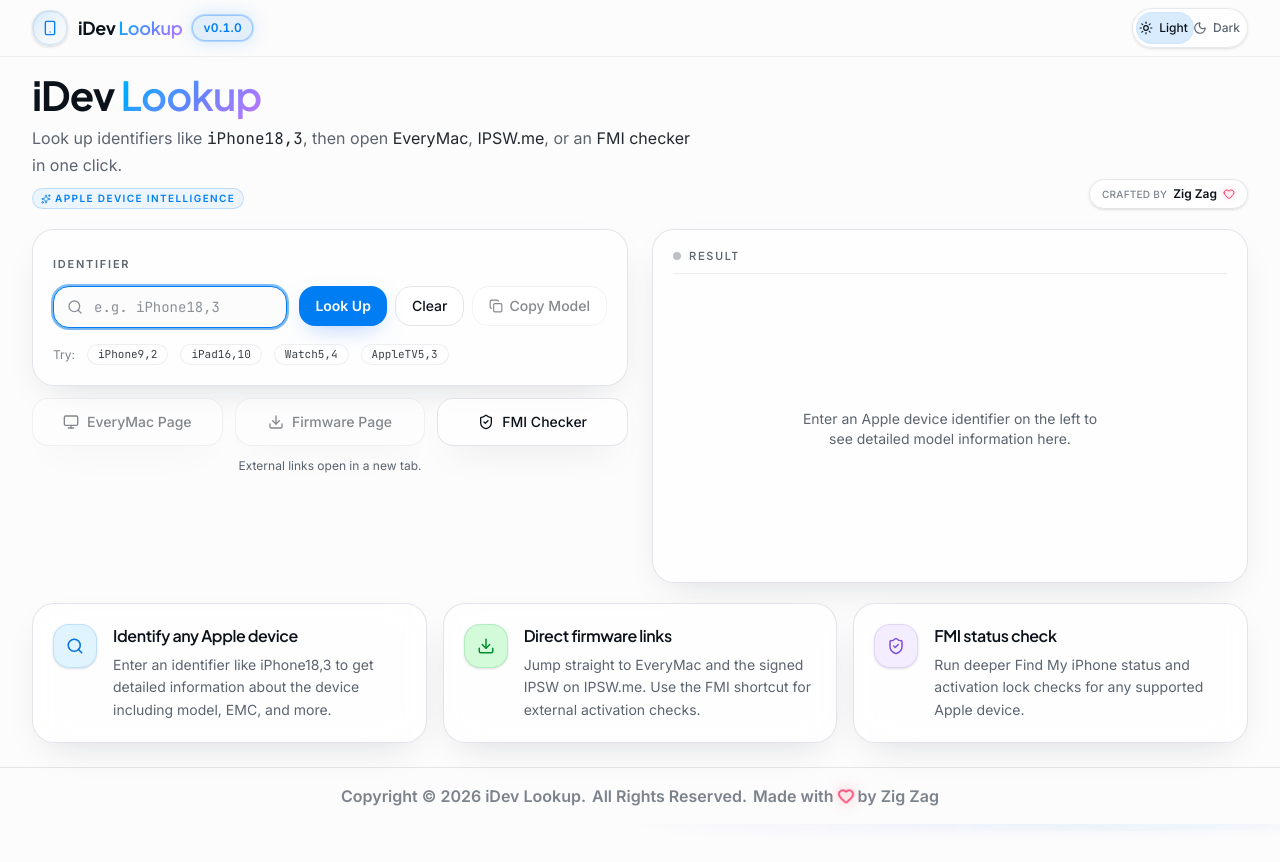
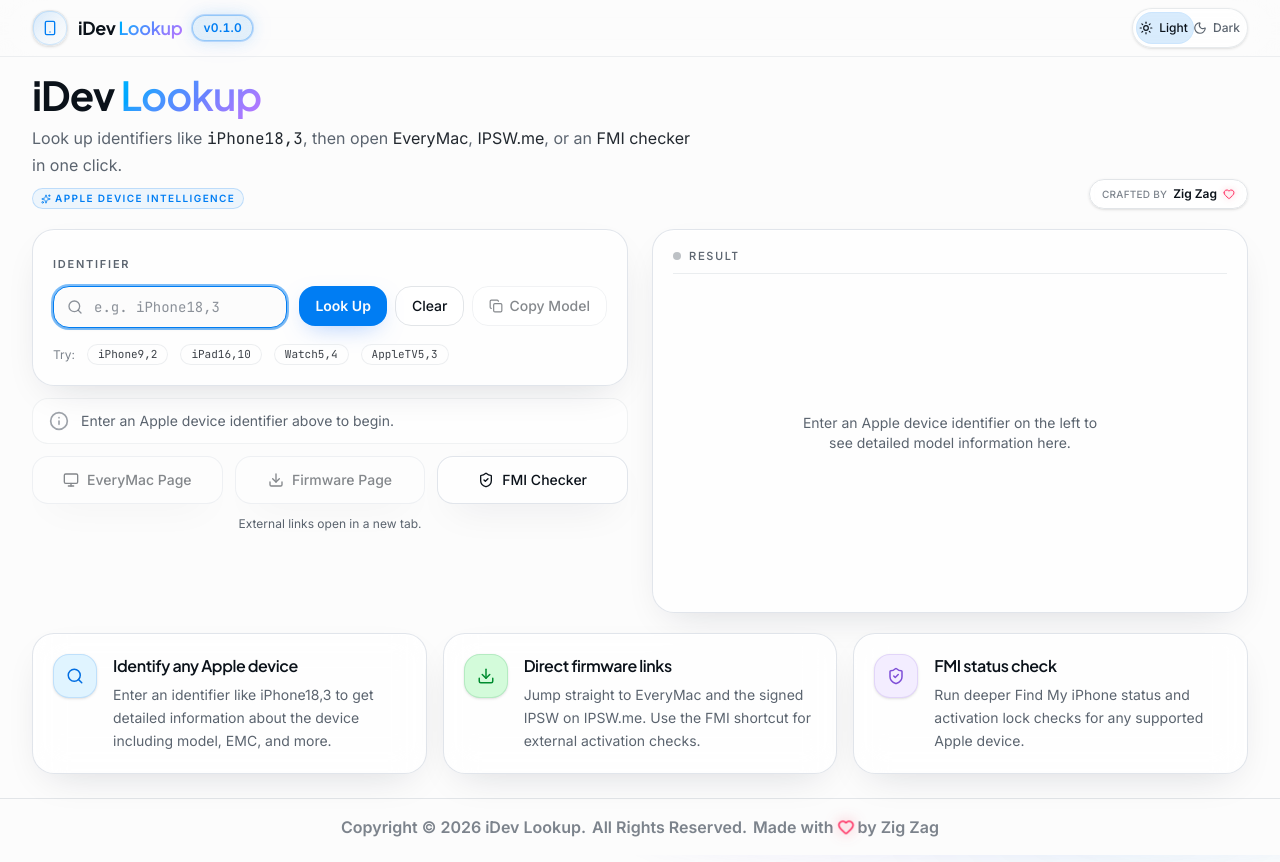
Before and after one commit to zigzag-007/iDev-lookup, a Next.js app: page / in a window 1280 px wide. Both pictures are taken after a click on the button "Clear". Shown: the top 862 px of the page. Before the commit the page ends 831 px from the top, so only its background shows below. Built offline with nearby package versions, Linux system fonts and the light colour scheme; no server answers.

Commit message:
fix: consistent result panel height across idle, loading, and result states

```diff
--- a/components/lookup-section.tsx
+++ b/components/lookup-section.tsx
@@ -7,6 +7,7 @@ import {
   Copy,
   Download,
   Heart,
+  Info,
   Loader2,
   Monitor,
   Search,
@@ -297,7 +298,19 @@ export function LookupSection() {
 /* ---------- Sub-components ---------- */
 
 function StatusBanner({ status }: { status: Status }) {
-  if (status.kind === "idle") return null
+  if (status.kind === "idle") {
+    return (
+      <div className="flex items-center gap-3 rounded-xl border border-border/50 bg-card/60 px-4 py-3">
+        <Info
+          className="size-5 shrink-0 text-muted-foreground/60"
+          aria-hidden="true"
+        />
+        <p className="text-sm text-muted-foreground">
+          Enter an Apple device identifier above to begin.
+        </p>
+      </div>
+    )
+  }
 
   if (status.kind === "loading") {
     return (
--- a/components/result-panel.tsx
+++ b/components/result-panel.tsx
@@ -64,7 +64,7 @@ export function ResultPanel({ record, loading, className }: ResultPanelProps) {
     <section
       aria-labelledby="result-heading"
       className={cn(
-        "glass-panel card-spotlight h-full rounded-2xl border border-border bg-card p-4 sm:p-5",
+        "glass-panel card-spotlight flex h-full min-h-[24rem] flex-col rounded-2xl border border-border bg-card p-4 sm:p-5",
         className,
       )}
     >
@@ -173,7 +173,7 @@ export function ResultPanel({ record, loading, className }: ResultPanelProps) {
           </Row>
         </dl>
       ) : (
-        <div className="flex h-full min-h-[18rem] flex-col items-center justify-center py-6 text-center">
+        <div className="flex flex-1 items-center justify-center py-6 text-center">
           <p className="max-w-xs text-sm text-muted-foreground text-pretty">
             Enter an Apple device identifier on the left to see detailed model
             information here.
```
